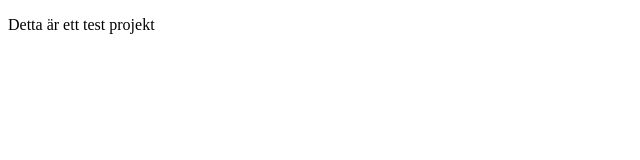
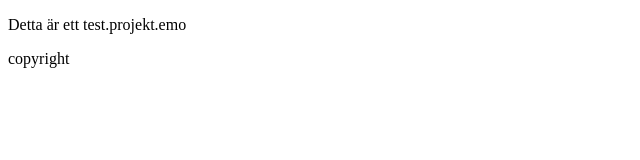
Before and after one commit to Lilas12/test, a plain HTML site: page index.html in a window 1280 px wide. Shown: the whole page, without its empty margins (0-640 px from the left). Drawn offline with Linux system fonts and the light colour scheme.

Commit message:
Add emog and about pagr

```diff
--- a/index.html
+++ b/index.html
@@ -9,7 +9,8 @@
 </head>
 
 <body>
-  <p>Detta är ett test projekt</p>
+  <p>Detta är ett test.projekt.emo</p>
+  <footer>copyright</footer>
 </body>
 
 </html>
```
Also changed, not shown: about.html (added).
